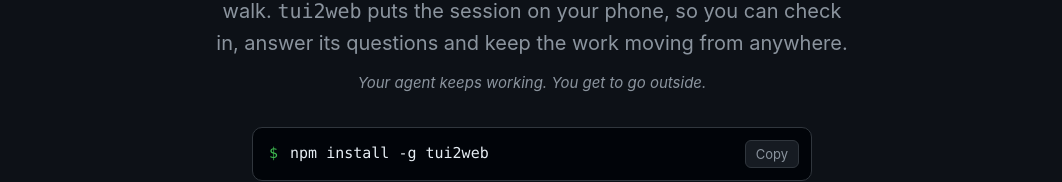
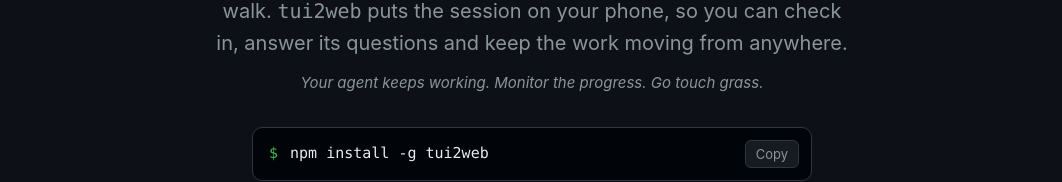
Before and after one commit to czhu12/tui2web, a website built with Vite: page packages/web/landing.html in a window 1280 px wide. Shown: the part 239-421 px from the top of the page, without its empty margins (108-1170 px from the left). Built offline with nearby package versions, Linux system fonts and the light colour scheme.

Commit message:
Landing: 'Your agent keeps working. Monitor the progress. Go touch grass.'

```diff
--- a/packages/web/landing.html
+++ b/packages/web/landing.html
@@ -320,7 +320,7 @@
           Kick off Claude Code, Codex, opencode or Oh My Pi, then go for a walk.
           <code>tui2web</code> puts the session on your phone, so you can check in, answer its questions and keep the work moving from anywhere.
         </p>
-        <p class="aside">Your agent keeps working. You get to go outside.</p>
+        <p class="aside">Your agent keeps working. Monitor the progress. Go touch grass.</p>
 
         <div class="install">
           <div class="cmd">
```
